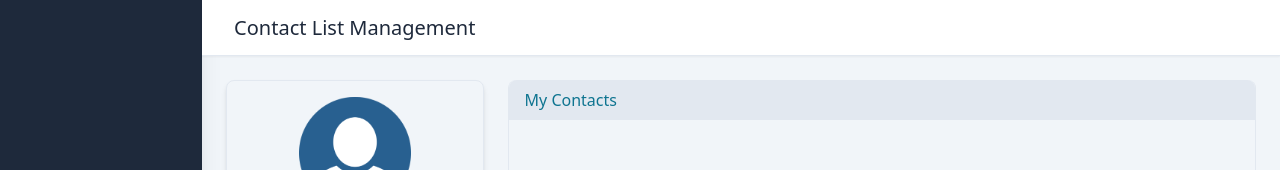
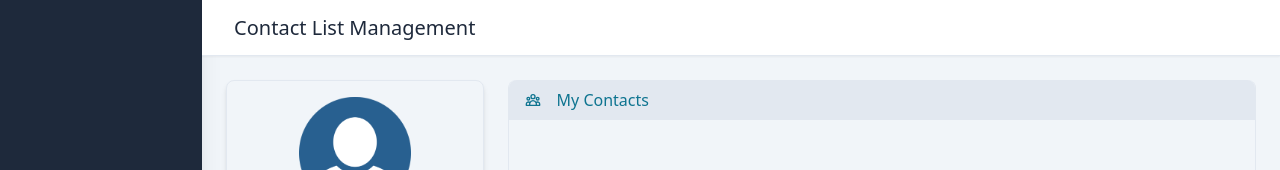
Before and after one commit to aguilanbon/contact-list-app, a React (Create React App) app: page /home in a window 1280 px wide. Shown: the top 170 px of the page. Built offline with nearby package versions, Linux system fonts and the light colour scheme.

Commit message:
added svg for contacts

```diff
--- a/src/pages/Home/Profile.jsx
+++ b/src/pages/Home/Profile.jsx
@@ -44,8 +44,11 @@ function Profile() {
                 </div>
                 <div className='lg:w-3/4 w-full min-h-96 lg:ml-6 md:ml-0 md:mt-0 mt-4 border-x border-b border-slate-200 flex-flex-col mb-8 rounded-lg'>
                     <div className='w-full flex bg-slate-200 rounded-t-lg'>
-                        <div className='w-full py-2 px-4 '>
-                            <h1 className='text-cyan-700'>My Contacts</h1>
+                        <div className='w-full py-2 px-4 flex items-center'>
+                            <svg xmlns="http://www.w3.org/2000/svg" class="h-4 w-4 text-cyan-700" fill="none" viewBox="0 0 24 24" stroke="currentColor" stroke-width="2">
+                                <path stroke-linecap="round" stroke-linejoin="round" d="M17 20h5v-2a3 3 0 00-5.356-1.857M17 20H7m10 0v-2c0-.656-.126-1.283-.356-1.857M7 20H2v-2a3 3 0 015.356-1.857M7 20v-2c0-.656.126-1.283.356-1.857m0 0a5.002 5.002 0 019.288 0M15 7a3 3 0 11-6 0 3 3 0 016 0zm6 3a2 2 0 11-4 0 2 2 0 014 0zM7 10a2 2 0 11-4 0 2 2 0 014 0z" />
+                            </svg>
+                            <h1 className='text-cyan-700 ml-4'>My Contacts</h1>
                         </div>
                     </div>
                     <div className='flex flex-col'>
```
